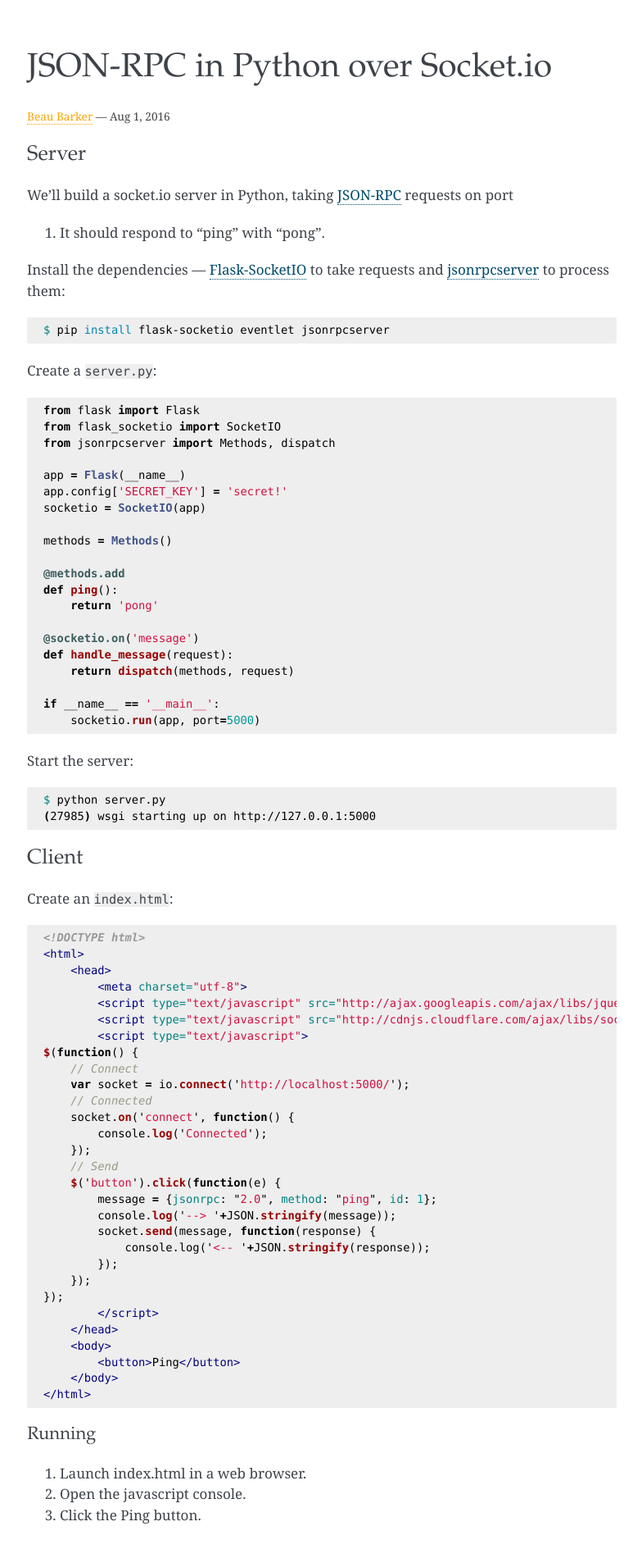
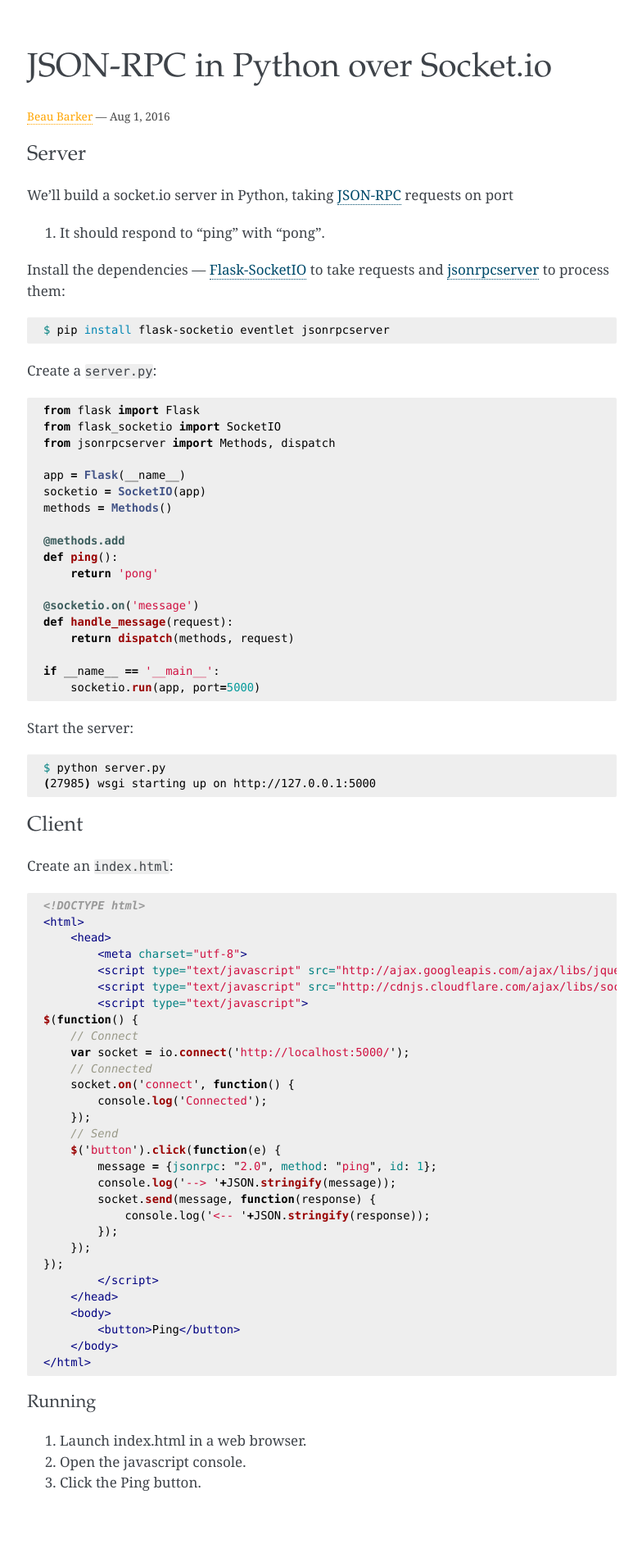
Before and after one commit to explodinglabs/explodinglabs.github.io, a Jekyll site: the page built from _jsonrpc/socketio.markdown, in a window 1280 px wide. Shown: the whole page at 82% size, without its empty margins (247-1031 px from the left). Built offline with Jekyll 4.4.1, drawn with Linux system fonts in a browser that asks for light colours; comment, search, counter and statistics services are not loaded; after the commit the page ends 1861 px from its top, so only the background shows below that.

Commit message:
Remove secret key from socketio, pointless

```diff
--- a/_jsonrpc/socketio.markdown
+++ b/_jsonrpc/socketio.markdown
@@ -26,9 +26,7 @@ from flask_socketio import SocketIO
 from jsonrpcserver import Methods, dispatch
 
 app = Flask(__name__)
-app.config['SECRET_KEY'] = 'secret!'
 socketio = SocketIO(app)
-
 methods = Methods()
 
 @methods.add
```
